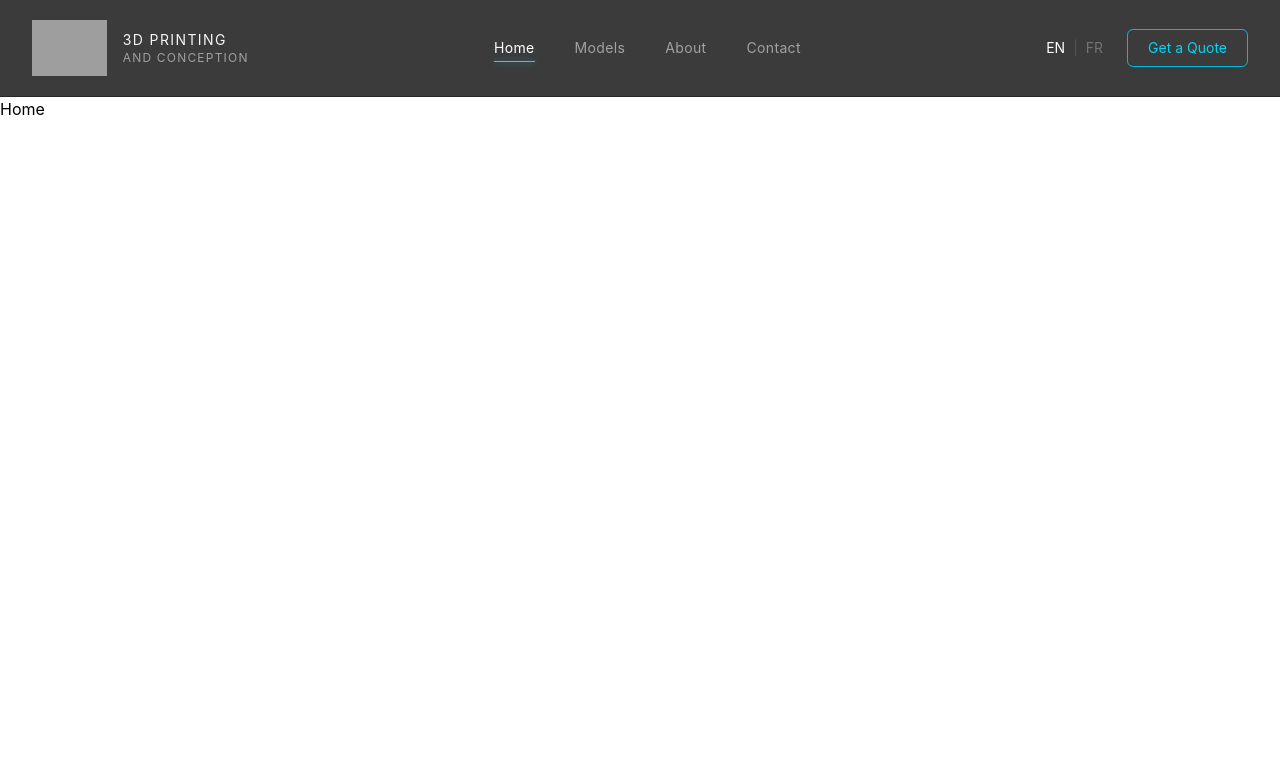
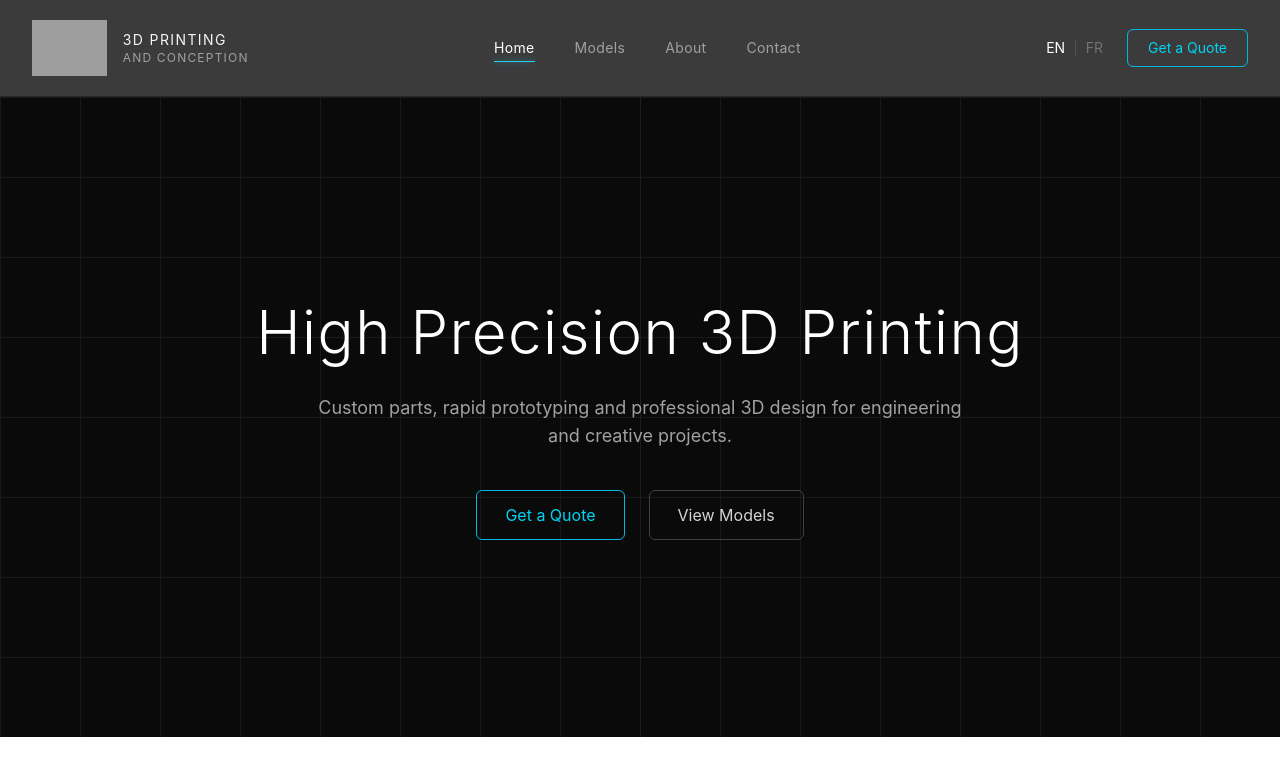
Before and after one commit to AlexMJBL/3d_design, a React (Vite) app: page / in a window 1280 px wide. Shown: the top 776 px of the page. Built offline with nearby package versions, Linux system fonts and the light colour scheme; grey boxes are pictures that could not be loaded.

Commit message:
Added hero section to home page

```diff
--- /dev/null
+++ b/src/components/Hero.tsx
@@ -0,0 +1,60 @@
+import { useTranslation } from "react-i18next"
+import { Link } from "react-router-dom"
+
+export default function Hero() {
+
+  const { t } = useTranslation()
+
+  return (
+    <section className="relative min-h-[80vh] flex items-center justify-center bg-neutral-950 text-neutral-200 overflow-hidden">
+
+      {/* background grid */}
+      <div
+        className="absolute inset-0 opacity-[0.06]
+        bg-[linear-gradient(#ffffff_1px,transparent_1px),linear-gradient(90deg,#ffffff_1px,transparent_1px)]
+        bg-[size:80px_80px]"
+      />
+
+      {/* center line design */}
+      <div className="absolute left-1/2 top-0 h-full w-px bg-neutral-800 opacity-40"></div>
+
+      <div className="relative text-center max-w-4xl px-6">
+
+        {/* title */}
+        <h1 className="text-4xl md:text-6xl font-light tracking-wide text-white leading-tight">
+
+          {t("hero.title")}
+
+        </h1>
+
+        {/* subtitle */}
+        <p className="mt-6 text-neutral-400 text-lg max-w-2xl mx-auto">
+
+          {t("hero.subtitle")}
+
+        </p>
+
+        {/* buttons */}
+        <div className="mt-10 flex justify-center gap-6 flex-wrap">
+
+          <Link
+            to="/quote"
+            className="px-7 py-3 border border-cyan-500 text-cyan-400 rounded-md hover:bg-cyan-500 hover:text-black transition"
+          >
+            {t("hero.quote")}
+          </Link>
+
+          <Link
+            to="/models"
+            className="px-7 py-3 border border-neutral-700 text-neutral-300 rounded-md hover:border-neutral-400 hover:text-white transition"
+          >
+            {t("hero.models")}
+          </Link>
+
+        </div>
+
+      </div>
+
+    </section>
+  )
+}
--- a/src/i18n/locales/en/translation.json
+++ b/src/i18n/locales/en/translation.json
@@ -8,6 +8,12 @@
     "conception" : "AND CONCEPTION",
     "print" : "3D PRINTING"
   },
+    "hero": {
+    "title": "High Precision 3D Printing",
+    "subtitle": "Custom parts, rapid prototyping and professional 3D design for engineering and creative projects.",
+    "quote": "Get a Quote",
+    "models": "View Models"
+  },
   "notfound": {
     "pageNotFound": "Page not found",
     "description": "The page you are looking for cannot be found.",
--- a/src/i18n/locales/fr/translation.json
+++ b/src/i18n/locales/fr/translation.json
@@ -8,6 +8,12 @@
     "conception" : "ET CONCEPTION",
     "print" : "IMPRESSION 3D"
   },
+    "hero": {
+    "title": "Impression 3D de haute précision",
+    "subtitle": "Pièces sur mesure, prototypage rapide et conception 3D professionnelle.",
+    "quote": "Demander un devis",
+    "models": "Voir les modèles"
+  },
   "notfound": {
     "pageNotFound": "Page introuvable",
     "description": "La page que vous cherchez est introuvable.",
--- a/src/pages/Home.tsx
+++ b/src/pages/Home.tsx
@@ -1,7 +1,9 @@
+import Hero from "../components/Hero";
+
 export default function Home(){
     return (
         <>
-            <h1>Home</h1>
+            <Hero/>
         </>
     )
 }
```
